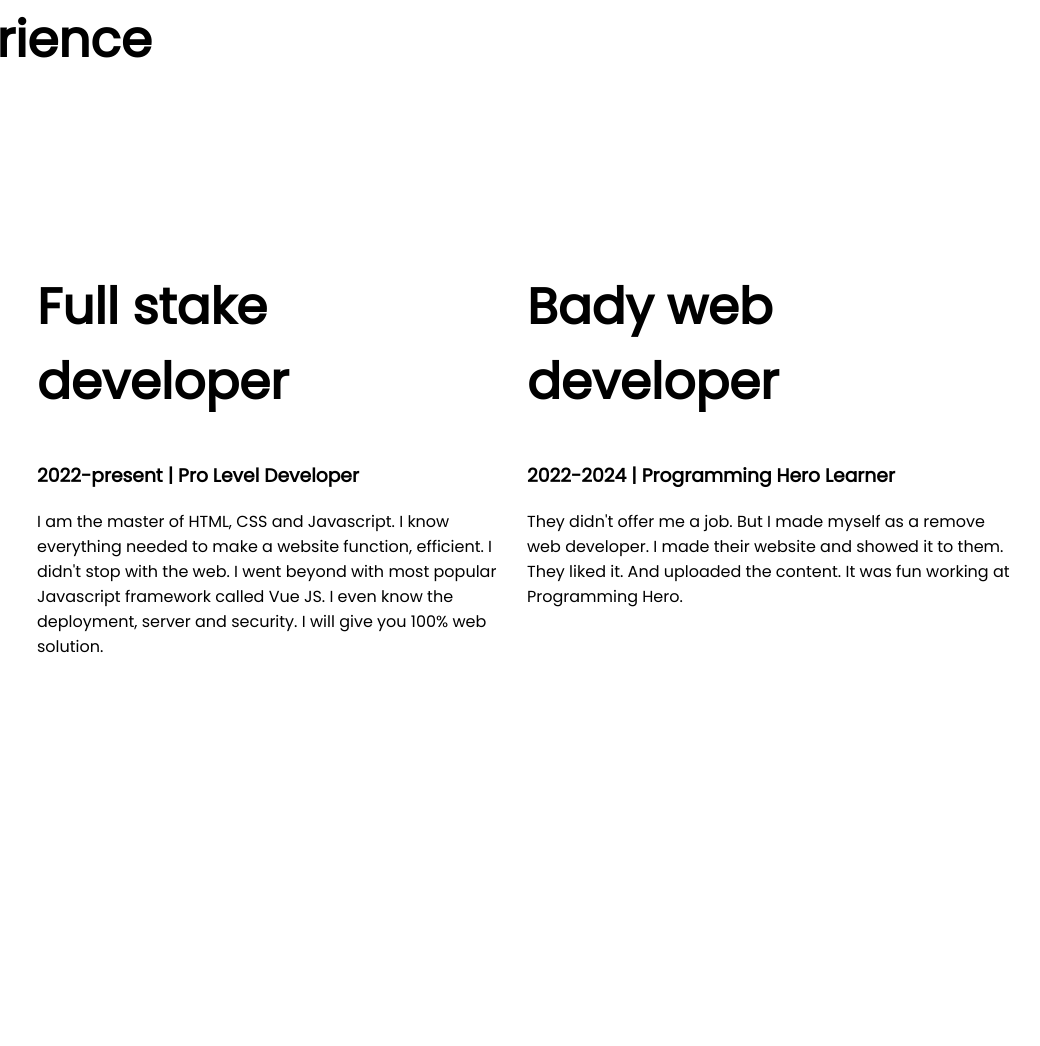
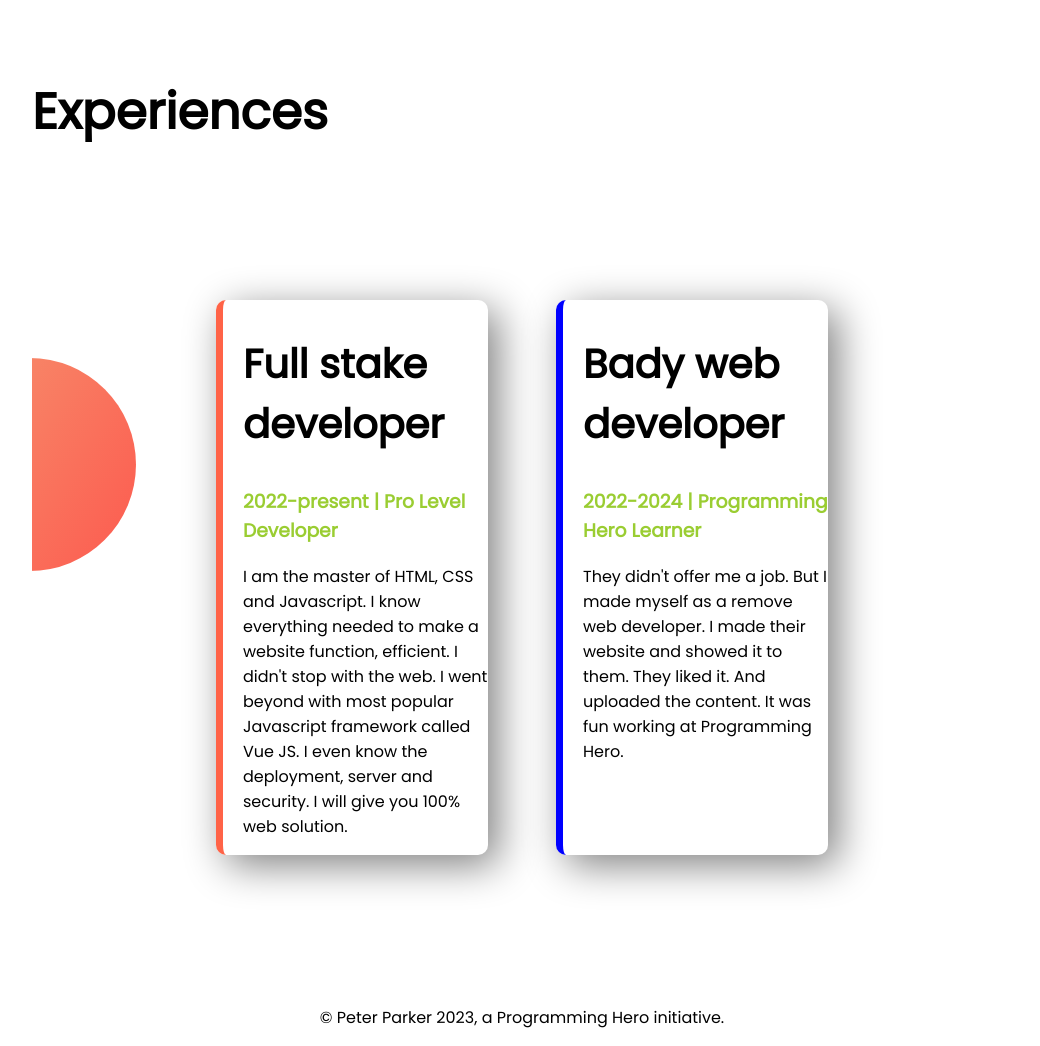
Before and after one commit to YasinArafat56/developer-portfolio, a plain HTML site: page index.html in a window 1280 px wide. Shown: the part 1365-2411 px from the top of the page, without its empty margins (118-1158 px from the left). Before the commit the page ends 2190 px from the top, so only its background shows below. Drawn offline with Linux system fonts and the light colour scheme.

Commit message:
style and added footer

```diff
--- a/index.html
+++ b/index.html
@@ -36,22 +36,23 @@
         <a class="link-button" target="_blank" href="">DOWNLOAD RESUME</a>
         </div>
     </section>
-
     <section class="experience-area">
-        <h1>Experience</h1>
+        <h1>Experiences</h1>
         <div class="flexiable-container">
-            <div class="half-width">
-               <h1>Full stake developer</h1>
-               <h3>2022-present | Pro Level Developer</h3>
+            <div id="Full-stake-developer" class="experience-item">
+               <h2>Full stake developer</h2>
+               <h3 class="yasin">2022-present | Pro Level Developer</h3>
                <p>I am the master of HTML, CSS and Javascript. I know everything needed to make a website function, efficient. I didn't stop with the web. I went beyond with most popular Javascript framework called Vue JS. I even know the deployment, server and security. I will give you  100% web solution.</p>
            </div>
-           <div class="half-width">
-            <h1>Bady web developer</h1>
-            <h3>2022-2024 | Programming Hero Learner</h3>
+           <div id="Bady-web-developer" class="experience-item">
+            <h2>Bady web developer</h2>
+            <h3 class="yasin">2022-2024 | Programming Hero Learner</h3>
             <p>They didn't offer me a job. But I made myself as a remove web developer. I made their website and showed it to them. They liked it. And uploaded the content. It was fun working at Programming Hero.</p>
           </div>
         </div>
-
     </section>
 </body>
+<footer>
+    <p>© Peter Parker 2023, a Programming Hero initiative.</p>
+</footer>
 </html>
--- a/style.css
+++ b/style.css
@@ -4,6 +4,9 @@ body{
 }
 h1{
     font-size: 50px;
+}
+h2{
+    font-size: 40px;
 }
 .yasin{
     color: rgb(154, 205, 50) ;
@@ -36,3 +39,27 @@ h1{
     background-repeat: no-repeat;
     background-position: right;
 }
+.experience-area{
+    background-image: url(images/exp-bg.png);
+    background-repeat: no-repeat;
+    background-position: left;
+    margin: 150px;
+}
+.experience-item{
+width: 40%;
+margin-left: 5%;
+margin-right: 5%;
+padding-left: 20px;
+border-radius: 10px;
+box-shadow: 10px 10px 40px gray;
+
+}
+#Full-stake-developer{
+    border-left: 7px solid tomato;
+}
+#Bady-web-developer{
+    border-left: 7px solid blue;
+}
+footer p{
+    text-align: center;
+}
```
